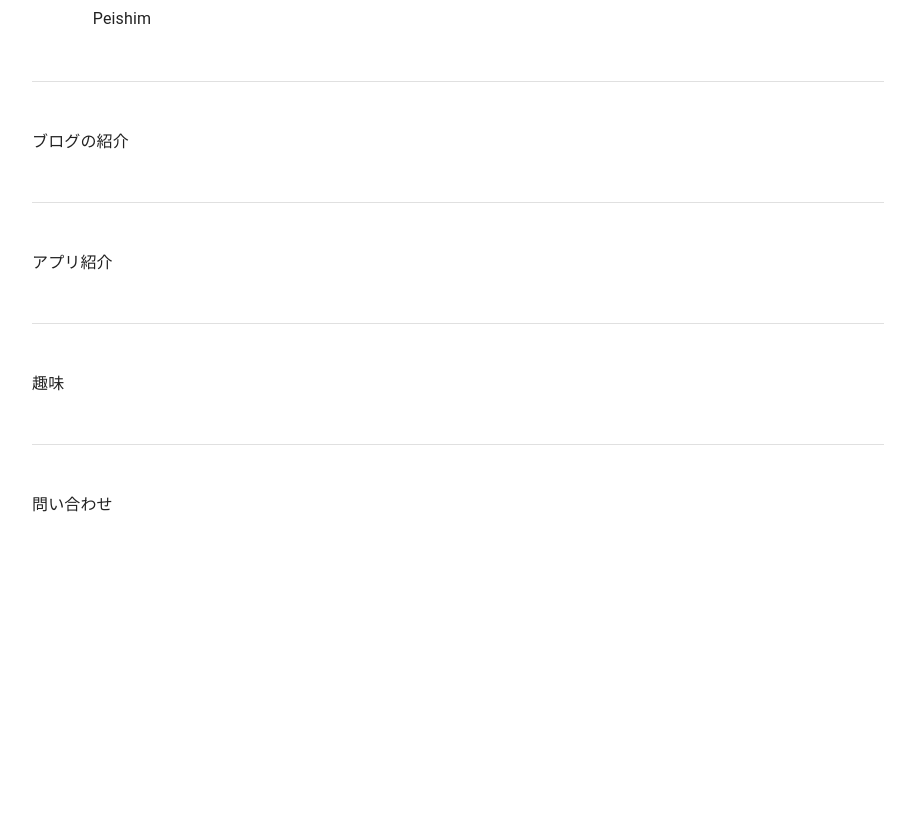
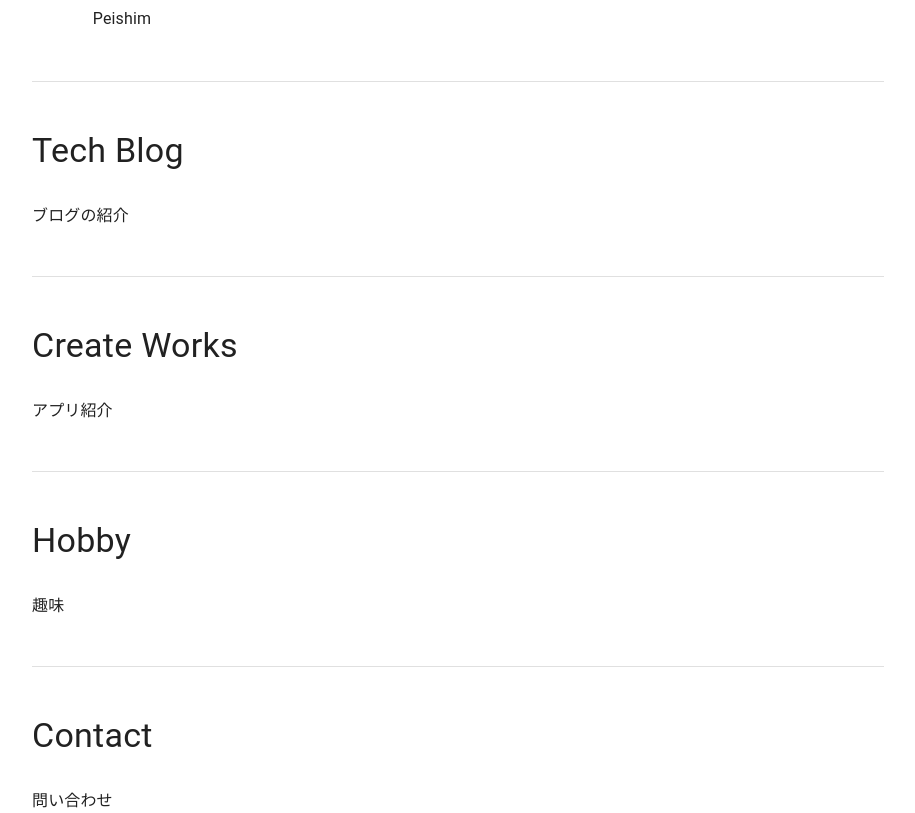
Before and after one commit to shimpei1494/pei-portfolio, a Next.js app: page / in a window 1280 px wide. Shown: the part 1280-2093 px from the top of the page, without its empty margins (182-1097 px from the left). Before the commit the page ends 1797 px from the top, so only its background shows below. Built offline with nearby package versions, Linux system fonts and the light colour scheme.

Commit message:
トップページ各項目タイトルを追加

```diff
--- a/pages/index.tsx
+++ b/pages/index.tsx
@@ -38,10 +38,31 @@ export default function Home() {
                 </Box>
               </Stack>
             </Box>
-            <Box>ブログの紹介</Box>
-            <Box>アプリ紹介</Box>
-            <Box>趣味</Box>
-            <Box>問い合わせ</Box>
+            <Box>
+            <Typography variant="h4" mb={4}>
+              Tech Blog
+            </Typography>
+
+              ブログの紹介
+            </Box>
+            <Box>
+              <Typography variant="h4" mb={4}>
+                Create Works
+              </Typography>
+              アプリ紹介
+            </Box>
+            <Box>
+              <Typography variant="h4" mb={4}>
+                Hobby
+              </Typography>
+              趣味
+            </Box>
+            <Box>
+              <Typography variant="h4" mb={4}>
+                Contact
+              </Typography>
+              問い合わせ
+            </Box>
           </Stack>
         </Container>
       </main>
```
